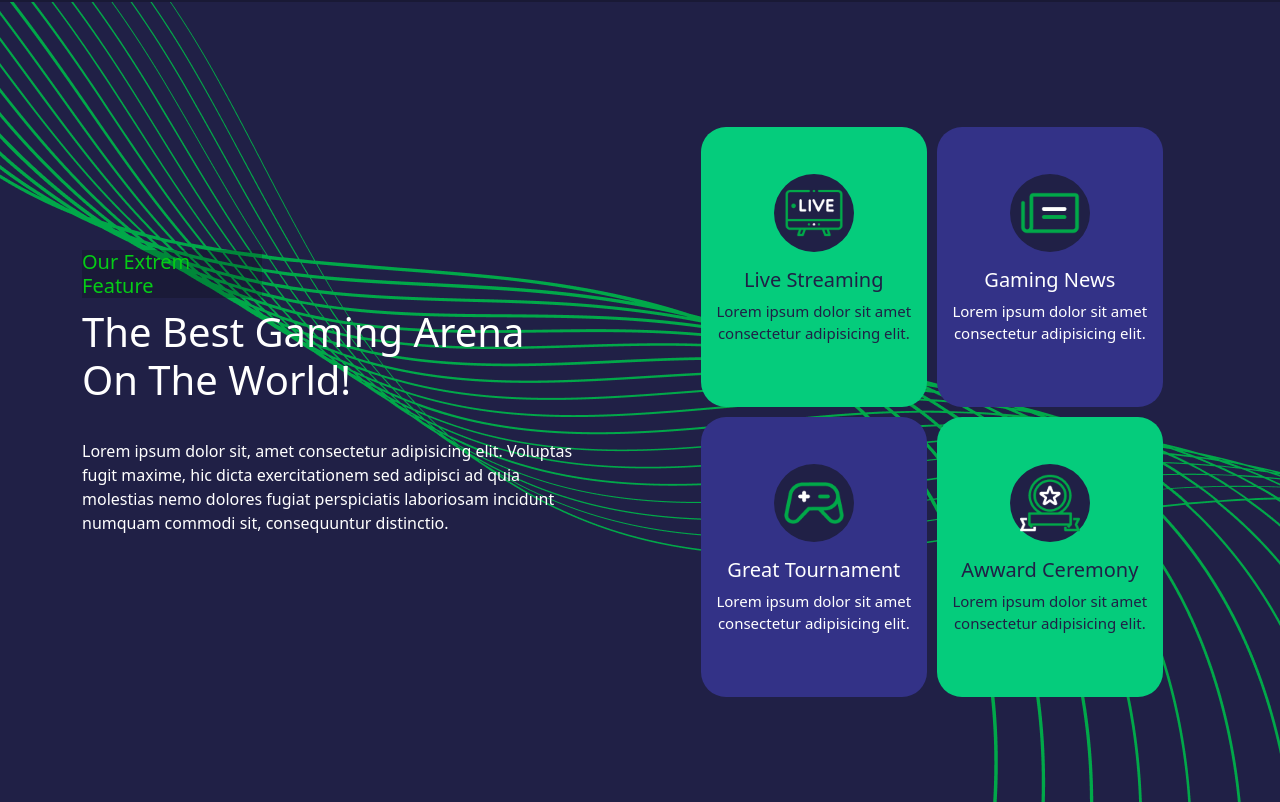
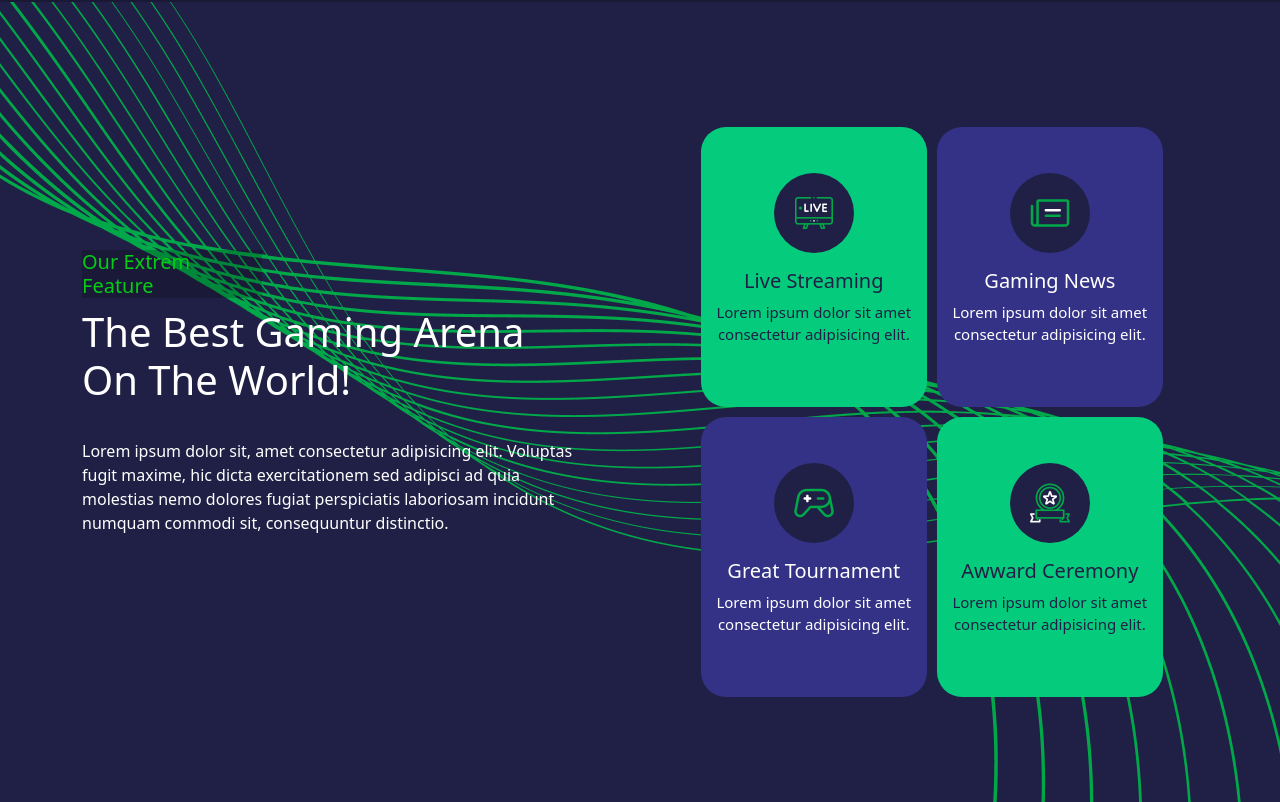
Before and after one commit to AndreaGarofalo/proj-html-vuejs, a Vue app: page / in a window 1280 px wide. Shown: the part 1632-2434 px from the top of the page. Built offline with nearby package versions, Linux system fonts and the light colour scheme.

Commit message:
little card style fix

```diff
--- a/src/components/GamingArena/ArenaCard.vue
+++ b/src/components/GamingArena/ArenaCard.vue
@@ -59,8 +59,8 @@ export default {
     background-color: #202046;
     img {
       width: 80px;
-      height: 78px;
-      padding: 10px;
+      height: 80px;
+      padding: 20px;
     }
   }
   h3 {
```
